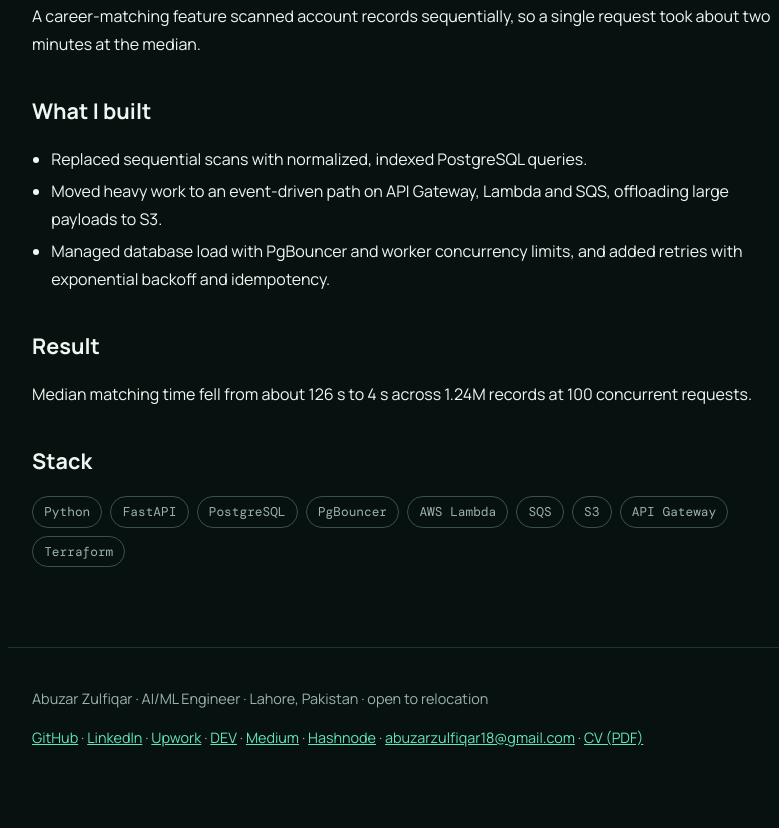
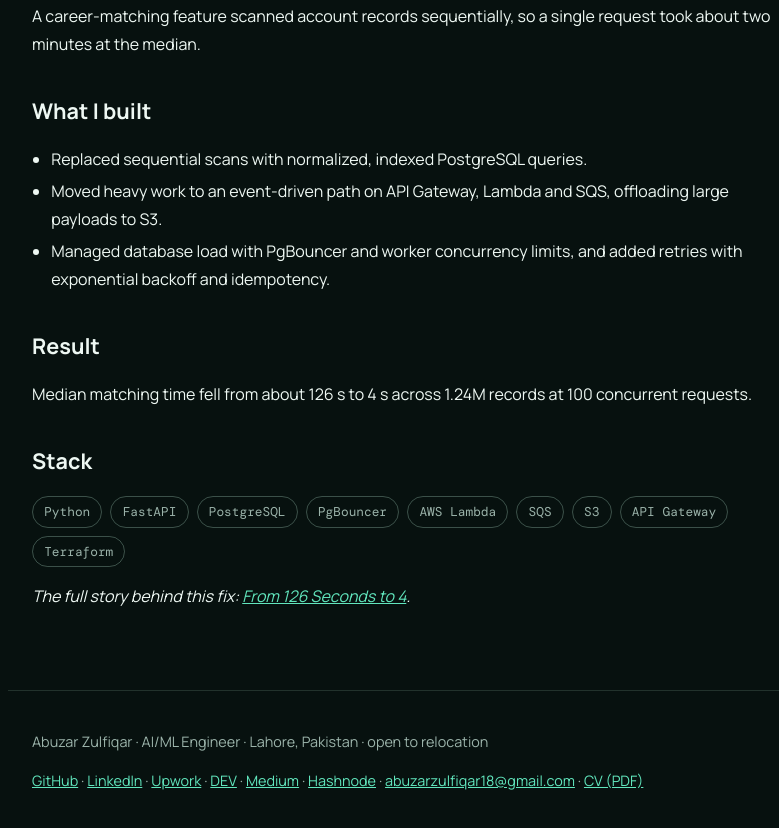
Before and after one commit to abuzar18/abuzar18.github.io, a plain HTML site: page projects/serverless-matching-30x/index.html in a window 1280 px wide. Shown: the part 603-1431 px from the top of the page, without its empty margins (92-871 px from the left). Before the commit the page ends 1391 px from the top, so only its background shows below. Drawn offline with nearby package versions, Linux system fonts and the light colour scheme.

Commit message:
Cross-link article and case study

```diff
--- a/projects/serverless-matching-30x/index.html
+++ b/projects/serverless-matching-30x/index.html
@@ -48,6 +48,7 @@
       <h2>Stack</h2>
       <ul class="pg-tags"><li>Python</li><li>FastAPI</li><li>PostgreSQL</li><li>PgBouncer</li><li>AWS Lambda</li><li>SQS</li><li>S3</li><li>API Gateway</li><li>Terraform</li></ul>
 
+      <p><em>The full story behind this fix: <a href="../../blog/126-seconds-to-4-postgres-lambda-sqs/">From 126 Seconds to 4</a>.</em></p>
     </article>
   </main>
   <footer class="pg-footer">
```
